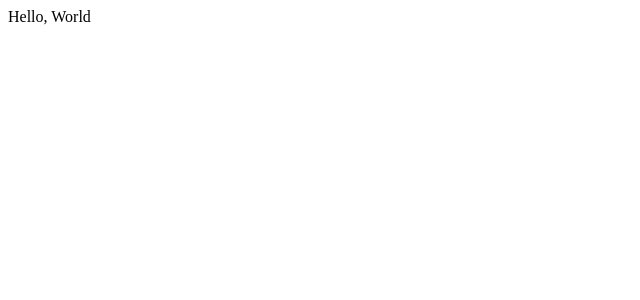
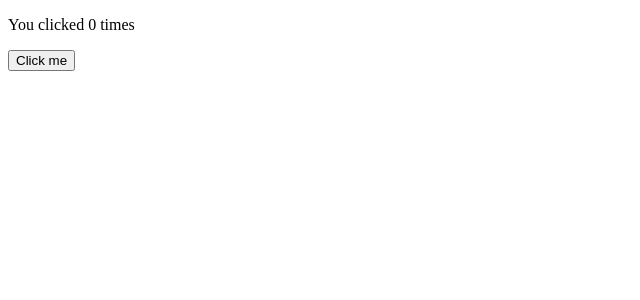
Before and after one commit to zaki-yama-labs/react-hooks-typescript, a React app: page / in a window 1280 px wide. Shown: the top 300 px of the page, without its empty margins (0-640 px from the left). Built offline with nearby package versions, Linux system fonts and the light colour scheme; the HTML template or start-up script is replaced by a standard one.

Commit message:
03. クラスによる同等の例

```diff
--- /dev/null
+++ b/src/03-hooks-state/Example.tsx
@@ -0,0 +1,15 @@
+import React, { useState } from 'react';
+
+export function Example() {
+  // Declare a new state variable, which we'll call "count"
+  const [count, setCount] = useState(0);
+
+  return (
+    <div>
+      <p>You clicked {count} times</p>
+      <button onClick={() => setCount(count + 1)}>
+        Click me
+      </button>
+    </div>
+  );
+}
--- a/src/index.tsx
+++ b/src/index.tsx
@@ -1,4 +1,5 @@
 import React from "react";
 import { render } from "react-dom";
+import { Example } from "./03-hooks-state/Example";
 
-render(<div>Hello, World</div>, document.getElementById('main'));
+render(<Example />, document.getElementById('main'));
```
Also changed, not shown: src/03-hooks-state/ExampleCls.tsx (added, +26 -0 lines).
